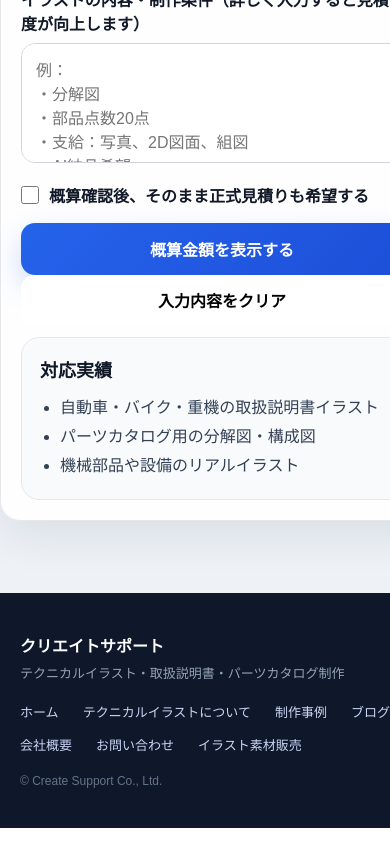
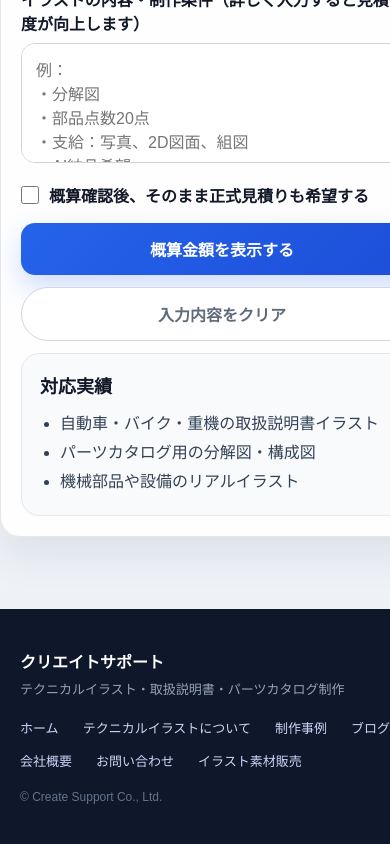
Before and after one commit to k-hioki-source/ai-estimate, a Next.js app: page / in a window 390 px wide. Shown: the part 4706-5550 px from the top of the page. Built offline with nearby package versions, Linux system fonts and the light colour scheme.

Commit message:
Update globals.css

```diff
--- a/app/globals.css
+++ b/app/globals.css
@@ -705,3 +705,40 @@ button:disabled { opacity: 0.65; cursor: not-allowed; }
   font-size: 14px;
   line-height: 1.4;
 }
+.formActions {
+  display: flex;
+  gap: 12px;
+  align-items: center;
+}
+
+.formActions .primaryButton {
+  flex: 1;
+}
+
+.clearButton {
+  width: 190px;
+  padding: 14px 18px;
+  border-radius: 999px;
+  border: 1px solid #d0d7e2;
+  background: #fff;
+  color: #5f6b7a;
+  font-weight: 700;
+  cursor: pointer;
+}
+
+.clearButton:hover {
+  background: #f5f7fb;
+  color: #2563eb;
+  border-color: #2563eb;
+}
+
+@media (max-width: 640px) {
+  .formActions {
+    flex-direction: column;
+  }
+
+  .formActions .primaryButton,
+  .clearButton {
+    width: 100%;
+  }
+}
```
